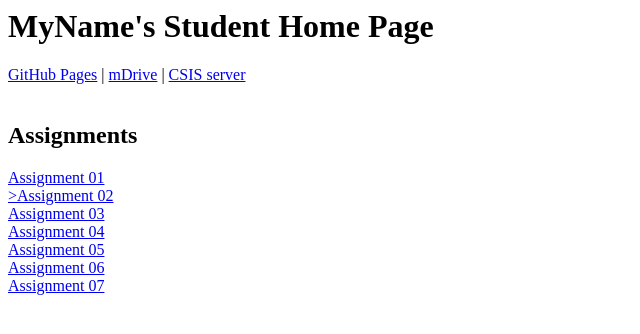
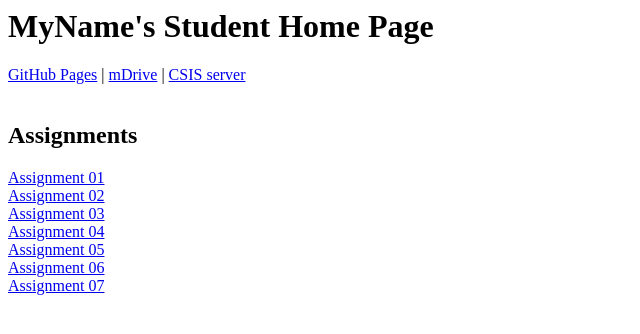
Before and after one commit to TylerSwatman/TylerSwatman.github.io, a plain HTML site: page index.html in a window 1280 px wide. Shown: the full height of the page, 0-640 px from the left. Drawn offline with Linux system fonts and the light colour scheme.

Commit message:
Update index.html

```diff
--- a/index.html
+++ b/index.html
@@ -6,7 +6,7 @@
 <br />
 <h2>Assignments</h2>
 <a href="assignments/assignment01.html">Assignment 01</a><br />
-<a href="assignments/assignment02.html">>Assignment 02</a><br />
+<a href="assignments/assignment02.html">Assignment 02</a><br />
 <a href="#">Assignment 03</a><br />
 <a href="#">Assignment 04</a><br />
 <a href="#">Assignment 05</a><br />
```
